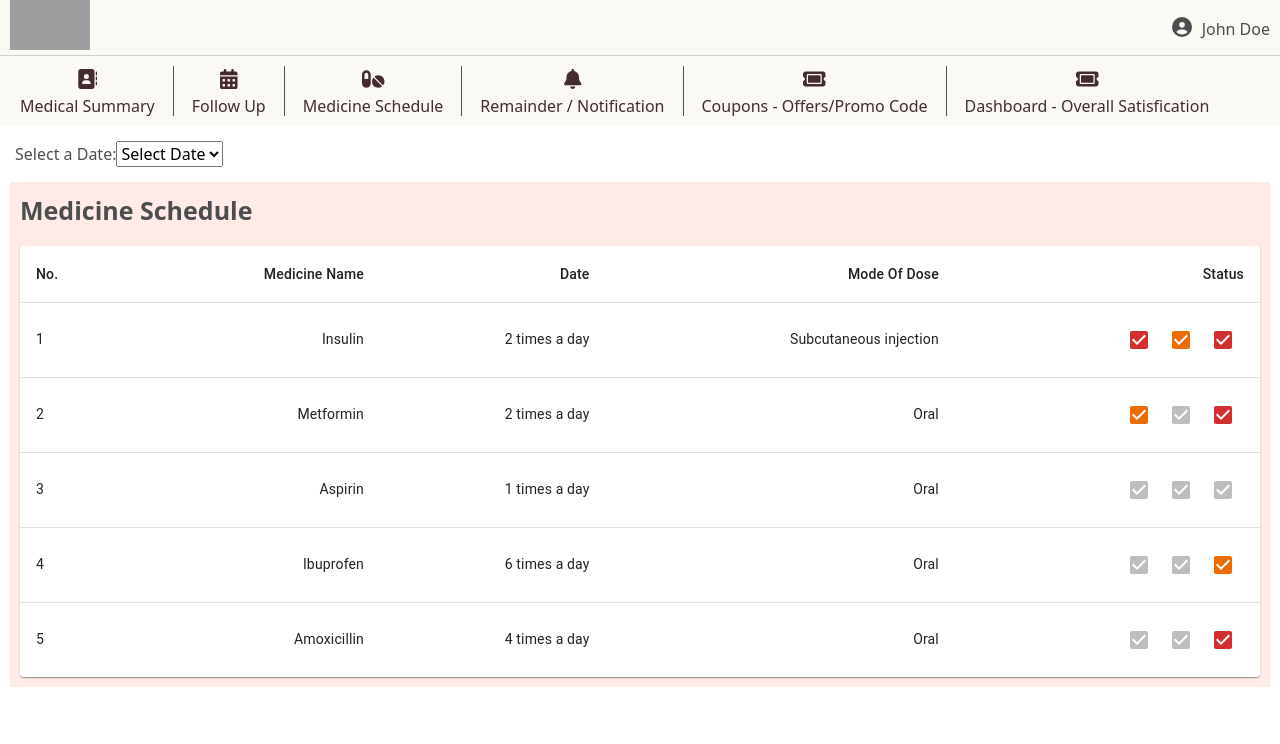
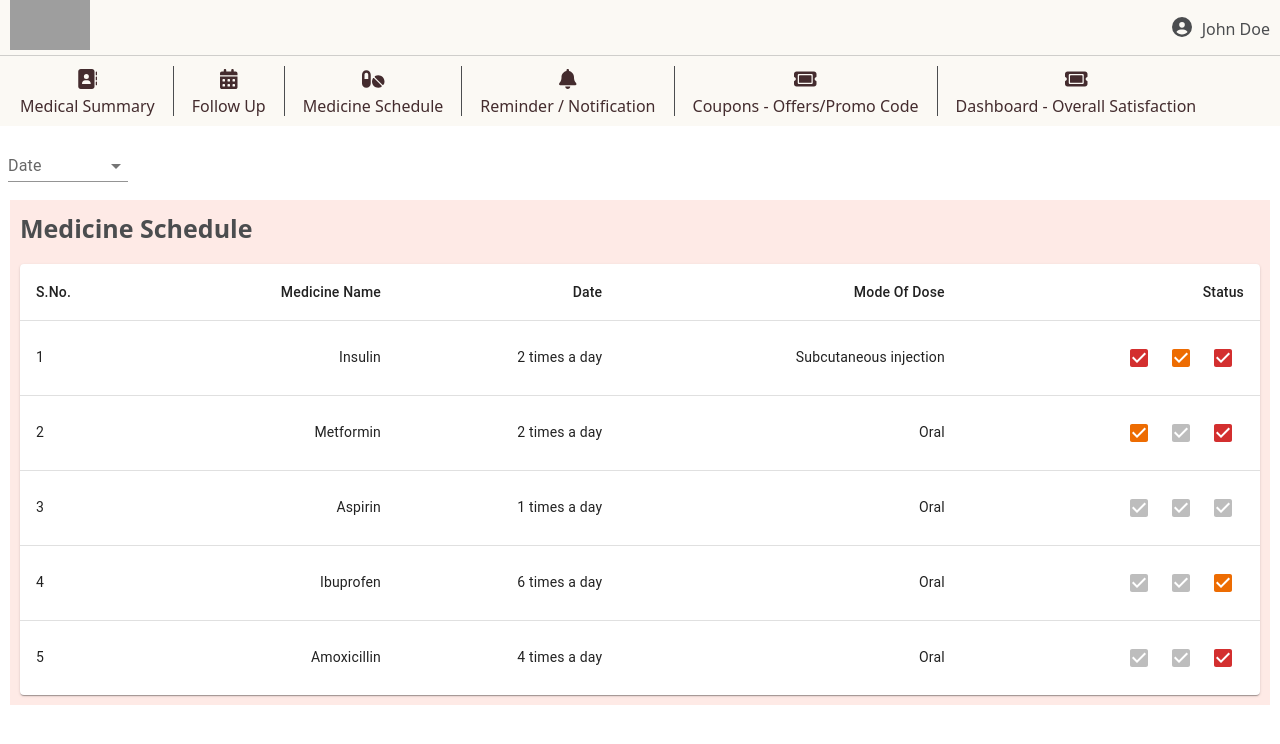
Before and after one commit to AbhinavThombare/Hackathon-UseCase-1, a React (Create React App) app in the folder member-care-team/: page /medicine in a window 1280 px wide. Shown: the top 744 px of the page. Built offline with nearby package versions, Linux system fonts and the light colour scheme; grey boxes are pictures that could not be loaded.

Commit message:
added pie chart

```diff
--- a/member-care-team/package.json
+++ b/member-care-team/package.json
@@ -9,6 +9,7 @@
     "@fortawesome/free-solid-svg-icons": "^6.5.1",
     "@fortawesome/react-fontawesome": "^0.2.0",
     "@mui/icons-material": "^5.15.7",
+    "@mui/joy": "^5.0.0-beta.25",
     "@mui/material": "^5.15.7",
     "@mui/x-charts": "^6.19.3",
     "@testing-library/jest-dom": "^5.17.0",
--- a/member-care-team/src/components/Details/details.js
+++ b/member-care-team/src/components/Details/details.js
@@ -14,7 +14,7 @@ import PatientData from '../../patient_data.json'
 
 
 import './details.css'
-import PieChartWithCustomizedLabel from './Piechart/piechart';
+import PieChartWithCustomizedLabel from '../Landing/Piechart/piechart';
 
 const Details = () => {
 
@@ -77,7 +77,7 @@ const Details = () => {
                                     <Table sx={{ minWidth: 150 }} aria-label="simple table">
                                         <TableHead>
                                             <TableRow>
-                                                <TableCell className='tableHead'>No.</TableCell>
+                                                <TableCell className='tableHead'>S.No.</TableCell>
                                                 <TableCell className='tableHead' align='right'>Diagnosis</TableCell>
                                                 <TableCell className='tableHead' align="right">Admit Date</TableCell>
                                                 <TableCell className='tableHead' align="right">Discharge Date</TableCell>
@@ -115,7 +115,7 @@ const Details = () => {
                                                 <TableCell className='tableHead'>Patient Name</TableCell>
                                                 <TableCell className='tableHead' align="right">Admission Date</TableCell>
                                                 <TableCell className='tableHead' align="right">Discharge Date</TableCell>
-                                                <TableCell className='tableHead' align='right'>Initial Complent</TableCell>
+                                                <TableCell className='tableHead' align='right'>Initial Complaint</TableCell>
 
                                             </TableRow>
                                         </TableHead>
@@ -158,7 +158,7 @@ const Details = () => {
                             <Table sx={{ minWidth: 350 }} aria-label="simple table">
                                 <TableHead>
                                     <TableRow>
-                                        <TableCell className='tableHead'>No.</TableCell>
+                                        <TableCell className='tableHead'>S.No.</TableCell>
                                         <TableCell className='tableHead' align="right">Medicine Name</TableCell>
                                         <TableCell className='tableHead' align="right">Units</TableCell>
                                         <TableCell className='tableHead' align="right">Days</TableCell>
@@ -187,7 +187,7 @@ const Details = () => {
                             <Table sx={{ minWidth: 350 }} aria-label="simple table">
                                 <TableHead>
                                     <TableRow>
-                                        <TableCell className='tableHead'>No.</TableCell>
+                                        <TableCell className='tableHead'>S.No.</TableCell>
                                         <TableCell className='tableHead' align="right">Follow Up Date</TableCell>
                                         <TableCell className='tableHead' align="right">Complete/Not-Complete</TableCell>
                                     </TableRow>
--- a/member-care-team/src/components/FollowUp/followUp.js
+++ b/member-care-team/src/components/FollowUp/followUp.js
@@ -42,7 +42,7 @@ const FollowUp=()=>{
                         <Table sx={{ minWidth: 350 }} aria-label="simple table">
                             <TableHead>
                                 <TableRow >
-                                    <TableCell className="head">No.</TableCell>
+                                    <TableCell className="head">S.No.</TableCell>
                                     <TableCell className="head" align="right">FollowUp Date</TableCell>
                                     <TableCell className="head" align="center">Patient Condition</TableCell>
                                     <TableCell className="head" align="right">Supervisor Name</TableCell>
--- a/member-care-team/src/components/Header/header.js
+++ b/member-care-team/src/components/Header/header.js
@@ -42,7 +42,7 @@ const Header = () => {
                             </li>
                             <span className='vl'></span>
                             <li className="nav-item">
-                                <Link className='nav-link' to='/notification'><span className='icon-tab'><FontAwesomeIcon icon={faBell} /></span><br />Remainder / Notification</Link>
+                                <Link className='nav-link' to='/notification'><span className='icon-tab'><FontAwesomeIcon icon={faBell} /></span><br />Reminder / Notification</Link>
                             </li>
                             <span className='vl'></span>
                             <li className="nav-item">
@@ -50,7 +50,7 @@ const Header = () => {
                             </li>
                             <span className='vl'></span>
                             <li className="nav-item">
-                                <Link className='nav-link' to='/coupon'><span className='icon-tab'><FontAwesomeIcon icon={faTicket} /></span><br />Dashboard - Overall Satisfication</Link>
+                                <Link className='nav-link' to='/landing'><span className='icon-tab'><FontAwesomeIcon icon={faTicket} /></span><br />Dashboard - Overall Satisfaction</Link>
                             </li>
                         </ul>
                     </div>
--- /dev/null
+++ b/member-care-team/src/components/Landing/Landing.css
@@ -0,0 +1,26 @@
+*{
+    padding: 0;
+    margin: 0;
+}
+.discharge-summary {
+    background-color: #fbf9f4;
+    width: 80%;
+    margin-right: auto;
+    margin-left: auto;
+    margin-top: 10px;
+    margin-bottom: 10px;
+    border-radius: 5px;
+    padding: 10px;
+}
+
+
+.discharge-summary-data-div {
+    width: 100%;
+    height: 100%;
+    margin-left: 207px;
+}
+
+.discharge-summary-title {
+    color: #0C55B8;
+    font-size: 25px;
+}
--- /dev/null
+++ b/member-care-team/src/components/Landing/Landing.js
@@ -0,0 +1,28 @@
+import Header from '../Header/header';
+import './Landing.css';
+import PieChartWithCustomizedLabel from './Piechart/piechart';
+import TriggerFocusTextarea from './TextArea/textArea';
+
+const Landing=()=>{
+    return (
+        <div>
+        <Header/>
+        <div className='discharge-summary'>
+                        <p className='discharge-summary-title'><strong>Overall Satisfaction</strong></p>
+                        <div className='discharge-summary-data-div'>
+                            <PieChartWithCustomizedLabel/>
+                        </div>
+
+                    </div>
+                    <div className='discharge-summary'>
+                        <p className='discharge-summary-title'><strong>Remarks*</strong></p>
+                        <div className='text-area-data-div'>
+                            <TriggerFocusTextarea/>
+                        </div>
+
+                    </div>
+        </div>
+    );
+
+}
+export default Landing;
--- /dev/null
+++ b/member-care-team/src/components/Landing/TextArea/textArea.js
@@ -0,0 +1,13 @@
+import * as React from 'react';
+import Textarea from '@mui/joy/Textarea';
+
+export default function TriggerFocusTextarea() {
+  return (
+    <Textarea
+      placeholder="Enter some text"
+      sx={{
+        '--Textarea-focused': 1,
+      }}
+    />
+  );
+}
--- a/member-care-team/src/components/Notification/notification.js
+++ b/member-care-team/src/components/Notification/notification.js
@@ -24,14 +24,14 @@ const Notification = () => {
             <Header />
             <div className='notification-table-div'>
                 <div className='medicine-div'>
-                    <p className='medicine-title'><strong>Given Medicine</strong></p>
+                    <p className='medicine-title'><strong>Remider / Notifications</strong></p>
                     <TableContainer component={Paper}>
                         <Table sx={{ minWidth: 350 }} aria-label="simple table">
                             <TableHead>
                                 <TableRow>
-                                    <TableCell>No.</TableCell>
+                                    <TableCell>S.No.</TableCell>
                                     <TableCell align="right">Dates</TableCell>
-                                    <TableCell align="right">Supervisior Name</TableCell>
+                                    <TableCell align="right">Supervisor Name</TableCell>
                                     <TableCell align="center">Purpose</TableCell>
                                     <TableCell align="right">Notification Type</TableCell>
                                     <TableCell align="right">Status</TableCell>
--- /dev/null
+++ b/member-care-team/src/components/medicineDetials/datelist.js
@@ -0,0 +1,36 @@
+import * as React from 'react';
+import InputLabel from '@mui/material/InputLabel';
+import MenuItem from '@mui/material/MenuItem';
+import FormControl from '@mui/material/FormControl';
+import Select from '@mui/material/Select';
+
+export default function SelectVariants() {
+  const [age, setAge] = React.useState('');
+
+  const handleChange = (event) => {
+    setAge(event.target.value);
+  };
+
+  return (
+    <div>
+      <FormControl variant="standard" sx={{ m: 1, minWidth: 120 }}>
+        <InputLabel id="demo-simple-select-standard-label">Date</InputLabel>
+        <Select
+          labelId="demo-simple-select-standard-label"
+          id="demo-simple-select-standard"
+          value={age}
+          onChange={handleChange}
+          label="Age"
+        >
+          <MenuItem value="">
+            <em>None</em>
+          </MenuItem>
+          <MenuItem value={10}>2024-08-02</MenuItem>
+          <MenuItem value={20}>2024-09-02</MenuItem>
+          <MenuItem value={30}>2024-10-02</MenuItem>
+        </Select>
+      </FormControl>
+
+    </div>
+  );
+}
--- a/member-care-team/src/components/medicineDetials/medicineDetails.js
+++ b/member-care-team/src/components/medicineDetials/medicineDetails.js
@@ -10,6 +10,8 @@ import TableRow from '@mui/material/TableRow';
 import Paper from '@mui/material/Paper';
 import Checkbox from '@mui/material/Checkbox';
 import PatientData from '../../patient_data.json'
+import SelectVariants from './datelist';
+
 
 
 const MedicineDetials = () => {
@@ -26,15 +28,7 @@ const MedicineDetials = () => {
     return (
         <>
             <Header />
-            <div className='date-dropdown'>
-               <label htmlFor='dateSelect'>Select a Date: </label>
-               <select id='dateSelect' onChange={handleDateClick}>
-                <option value="" disabled selected>Select Date</option>
-                {PatientData.medicationData.map((date)=>(
-                    <option key={date} value={date}>{date.date}</option>
-                ))}
-               </select>
-            </div>
+            <SelectVariants/>
             <div className='medicine-table-div'>
                 <div className='medicine-div'>
                     <p className='medicine-title'><strong>Medicine Schedule</strong></p>
@@ -42,7 +36,7 @@ const MedicineDetials = () => {
                         <Table sx={{ minWidth: 350 }} aria-label="simple table">
                             <TableHead>
                                 <TableRow >
-                                    <TableCell className="head">No.</TableCell>
+                                    <TableCell className="head">S.No.</TableCell>
                                     <TableCell className="head" align="right">Medicine Name</TableCell>
                                     <TableCell className="head" align="right">Date</TableCell>
                                     <TableCell className="head"align="right">Mode Of Dose</TableCell>
```
Also changed, not shown: member-care-team/src/App.js (+6 -2 lines), member-care-team/src/components/Landing/Piechart/piechart.js (renamed from member-care-team/src/components/Details/Piechart/piechart.js, +5 -5 lines), 1 other file (tests, documents, lock files or other folders).
